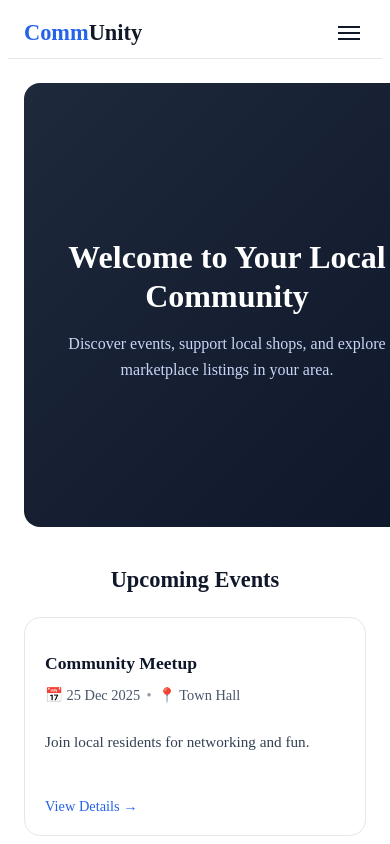
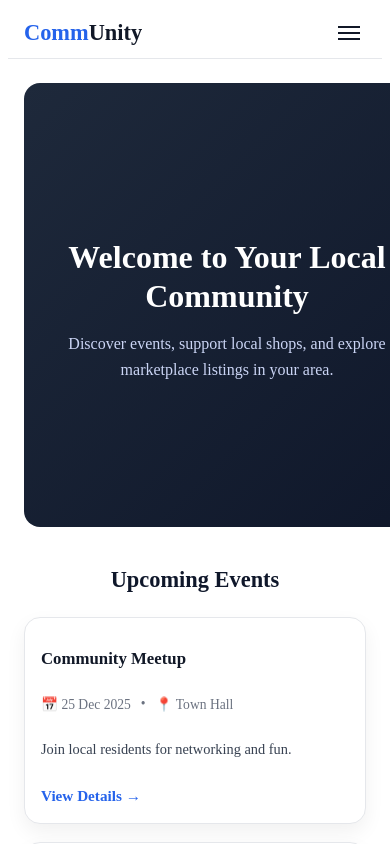
Before and after one commit to Nadeem200421/project6, a Next.js app: page / in a window 390 px wide. Shown: the top 844 px of the page. Built offline with nearby package versions, Linux system fonts and the light colour scheme.

Commit message:
Update event-card.css

```diff
--- a/app/styles/event-card.css
+++ b/app/styles/event-card.css
@@ -1,140 +1,139 @@
 /* =========================
-   Link Wrapper
+   Event Card Base
 ========================= */
+
 .event-card-link {
   text-decoration: none;
   color: inherit;
   display: block;
+}
+
+.event-card {
+  background: #ffffff;
+  border-radius: 16px;
+  border: 1px solid #e5e7eb;
+  box-shadow: 0 8px 20px rgba(0, 0, 0, 0.06);
+  transition: transform 0.25s ease, box-shadow 0.25s ease;
   height: 100%;
 }
 
-/* =========================
-   Card Container
-========================= */
-.event-card {
-  display: flex;
-  flex-direction: column;
-  height: 100%;
-  background-color: #ffffff;
-  border-radius: 1rem;
-  border: 1px solid #e5e7eb;
-  overflow: hidden;
-  transition: transform 0.25s ease, box-shadow 0.25s ease;
-}
-
-/* Hover effect */
 .event-card-link:hover .event-card {
-  transform: translateY(-4px);
-  box-shadow: 0 12px 36px rgba(0, 0, 0, 0.1);
+  transform: translateY(-6px);
+  box-shadow: 0 14px 30px rgba(0, 0, 0, 0.12);
 }
 
 /* =========================
-   Card Content
+   Content
 ========================= */
+
 .event-card-content {
-  padding: 1.5rem;
+  padding: 20px 22px;
   display: flex;
   flex-direction: column;
-  height: 100%;
+  gap: 12px;
 }
 
-/* =========================
-   Title
-========================= */
 .event-card-title {
-  font-size: 1.25rem;
-  font-weight: 600;
-  color: #0f172a;
-  margin-bottom: 0.75rem;
+  font-size: 1.2rem;
+  font-weight: 700;
+  color: #111827;
   line-height: 1.3;
 }
 
 /* =========================
    Meta Info
 ========================= */
+
 .event-card-meta {
   display: flex;
   flex-wrap: wrap;
+  gap: 6px;
+  font-size: 0.9rem;
+  color: #6b7280;
   align-items: center;
-  gap: 0.4rem;
-  font-size: 0.9rem;
-  color: #475569;
-  margin-bottom: 0.75rem;
 }
 
 .event-card-separator {
-  opacity: 0.6;
+  margin: 0 4px;
 }
 
 /* =========================
    Description
 ========================= */
+
 .event-card-desc {
   font-size: 0.95rem;
-  color: #334155;
+  color: #374151;
   line-height: 1.5;
-  margin-bottom: 1.2rem;
-
+  overflow: hidden;
   display: -webkit-box;
-  -webkit-line-clamp: 3; /* limit lines */
+  -webkit-line-clamp: 3; /* limits text lines */
   -webkit-box-orient: vertical;
-  overflow: hidden;
 }
 
 /* =========================
    CTA
 ========================= */
+
 .event-card-cta {
   margin-top: auto;
-  font-size: 0.9rem;
-  font-weight: 500;
+  font-weight: 600;
+  font-size: 0.95rem;
   color: #2563eb;
-  transition: color 0.2s ease, transform 0.2s ease;
+  transition: color 0.2s ease;
 }
 
 .event-card-link:hover .event-card-cta {
-  color: #1d4ed8;
-  transform: translateX(4px);
+  color: #1e40af;
 }
 
 /* =========================
-   Dark Mode
+   Mobile (≤ 800px)
 ========================= */
-.dark .event-card {
-  background-color: #1f2937;
-  border-color: #374151;
-  box-shadow: 0 10px 30px rgba(0, 0, 0, 0.45);
-}
 
-.dark .event-card-title {
-  color: #f3f4f6;
-}
+@media (max-width: 800px) {
+  .event-card-content {
+    padding: 16px 16px;
+  }
 
-.dark .event-card-meta {
-  color: #d1d5db;
-}
+  .event-card-title {
+    font-size: 1.05rem;
+  }
 
-.dark .event-card-desc {
-  color: #e5e7eb;
-}
+  .event-card-desc {
+    font-size: 0.9rem;
+    -webkit-line-clamp: 4;
+  }
 
-.dark .event-card-cta {
-  color: #60a5fa;
-}
-
-.dark .event-card-link:hover .event-card-cta {
-  color: #3b82f6;
+  .event-card-meta {
+    font-size: 0.85rem;
+  }
 }
 
 /* =========================
-   Responsive Tweaks
+   Tablet (801px – 1024px)
 ========================= */
-@media (max-width: 480px) {
-  .event-card-content {
-    padding: 1.25rem;
+
+@media (min-width: 801px) and (max-width: 1024px) {
+  .event-card-title {
+    font-size: 1.15rem;
+  }
+
+  .event-card-desc {
+    font-size: 0.95rem;
+  }
+}
+
+/* =========================
+   Laptop / Desktop (≥ 1025px)
+========================= */
+
+@media (min-width: 1025px) {
+  .event-card {
+    border-radius: 18px;
   }
 
   .event-card-title {
-    font-size: 1.1rem;
+    font-size: 1.25rem;
   }
 }
```
